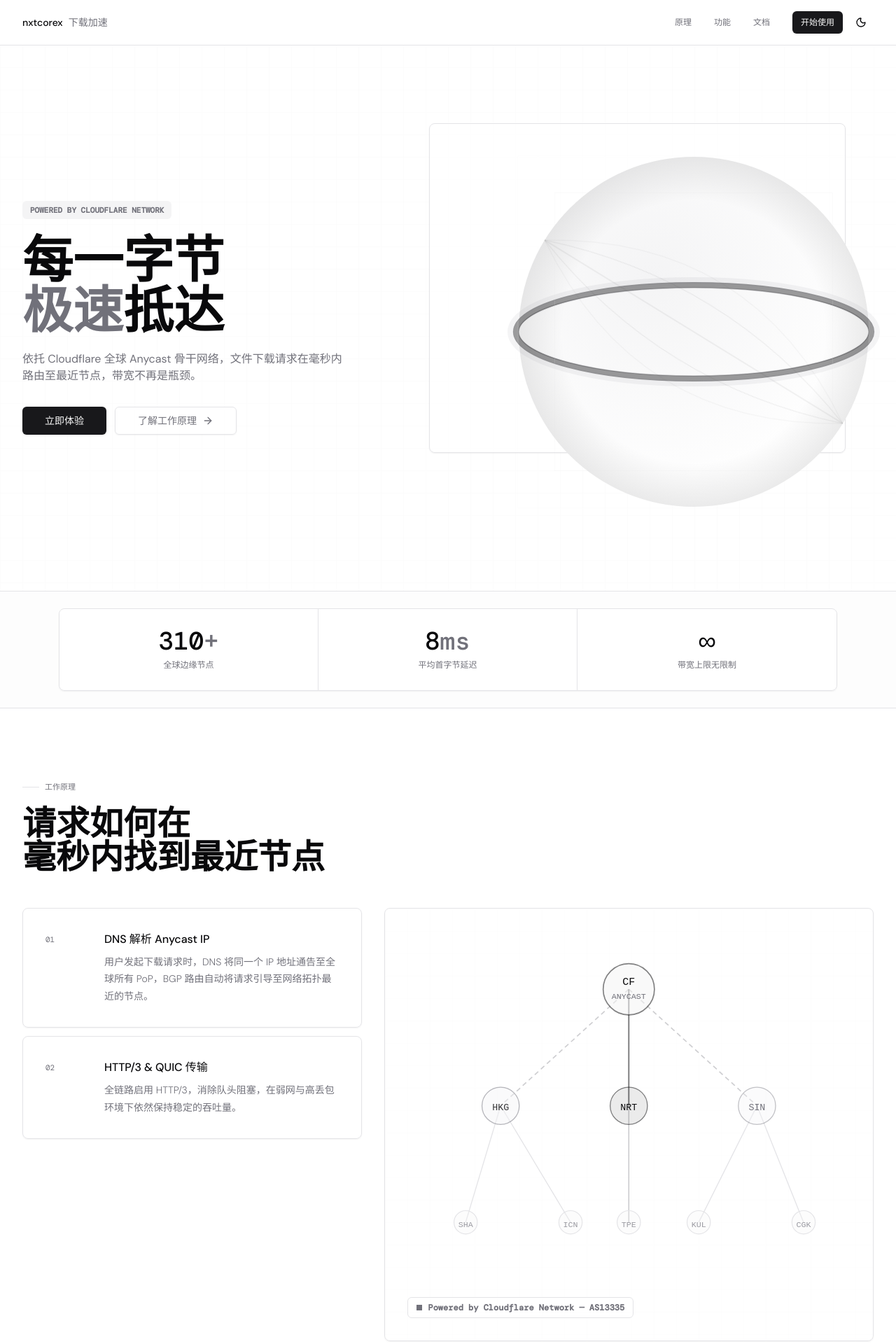
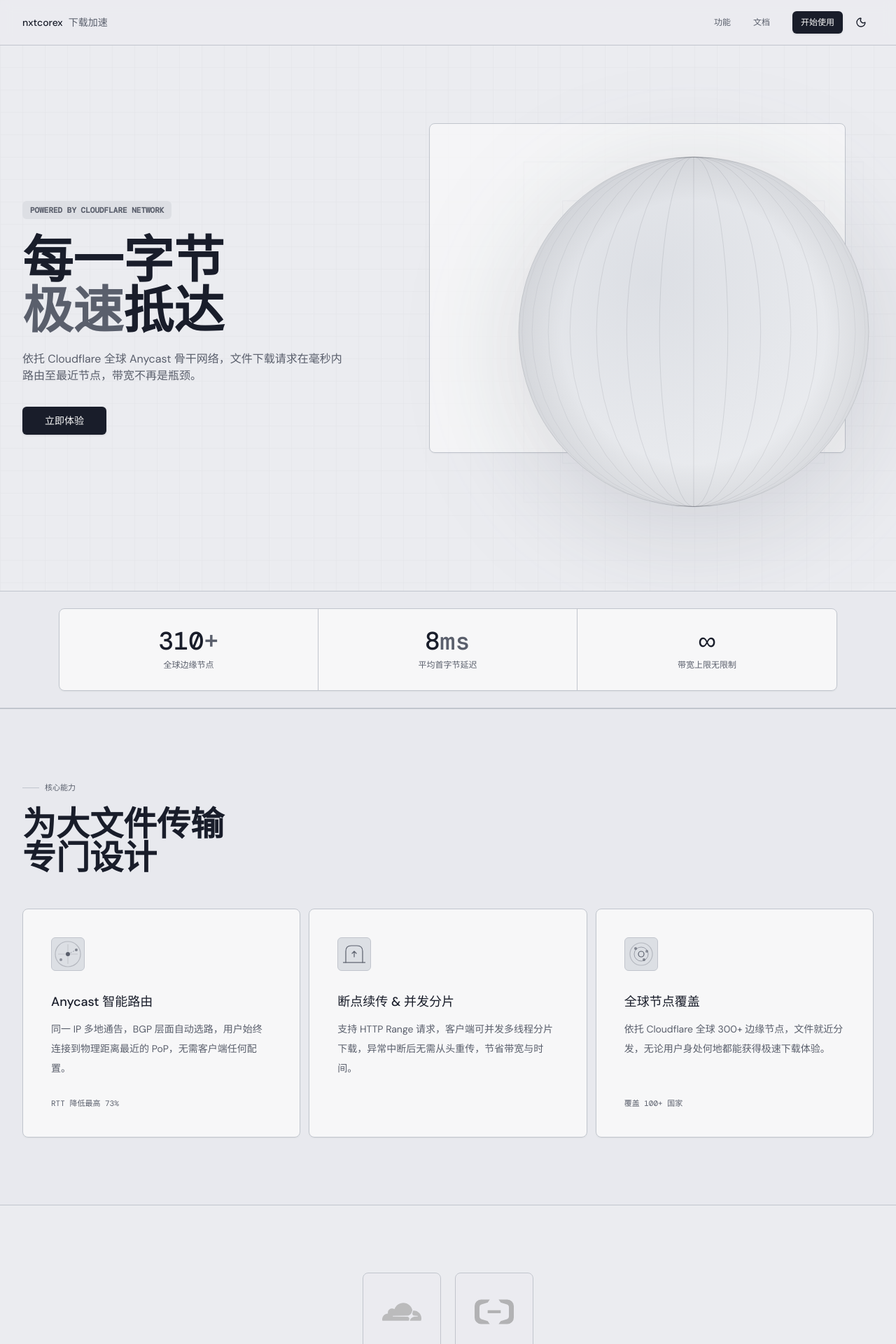
Before and after one commit to nxtcorex/nxtcorex-download-homepage, a Next.js app: page / in a window 1280 px wide. Shown: the top 1920 px of the page at 70% size. Built offline with nearby package versions, Linux system fonts and the light colour scheme; a web font is replaced by a local one.

Commit message:
feat:优化深色模式颜色和首页的球

```diff
--- a/app/globals.css
+++ b/app/globals.css
@@ -4,54 +4,54 @@
 
 @layer base {
   :root {
-    --background: 240 10% 3.9%;
-    --foreground: 0 0% 98%;
-    --card: 240 10% 3.9%;
-    --card-foreground: 0 0% 98%;
-    --popover: 240 10% 3.9%;
-    --popover-foreground: 0 0% 98%;
-    --primary: 0 0% 98%;
-    --primary-foreground: 240 5.9% 10%;
-    --secondary: 240 3.7% 15.9%;
-    --secondary-foreground: 0 0% 98%;
-    --muted: 240 3.7% 15.9%;
-    --muted-foreground: 240 5% 64.9%;
-    --accent: 240 3.7% 15.9%;
-    --accent-foreground: 0 0% 98%;
-    --destructive: 0 62.8% 30.6%;
+    --background: 220 11% 16%;
+    --foreground: 210 17% 92%;
+    --card: 220 10% 20%;
+    --card-foreground: 210 17% 92%;
+    --popover: 220 10% 20%;
+    --popover-foreground: 210 17% 92%;
+    --primary: 210 17% 92%;
+    --primary-foreground: 220 11% 16%;
+    --secondary: 220 9% 26%;
+    --secondary-foreground: 210 17% 92%;
+    --muted: 220 9% 26%;
+    --muted-foreground: 216 10% 68%;
+    --accent: 220 8% 31%;
+    --accent-foreground: 210 17% 92%;
+    --destructive: 0 64% 38%;
     --destructive-foreground: 0 0% 98%;
-    --border: 240 3.7% 15.9%;
-    --input: 240 3.7% 15.9%;
-    --ring: 240 4.9% 83.9%;
-    --shadow-panel: 0 1px 0 hsl(var(--border)), 0 24px 80px rgba(0, 0, 0, 0.32);
+    --border: 220 8% 32%;
+    --input: 220 8% 32%;
+    --ring: 210 17% 82%;
+    --shadow-panel: 0 1px 0 hsl(var(--border)), 0 24px 72px rgba(0, 0, 0, 0.26);
     --shadow-provider-hover: var(--shadow-panel);
-    --globe-filter: drop-shadow(0 24px 80px rgba(0, 0, 0, 0.35));
+    --globe-filter: drop-shadow(0 26px 78px rgba(0, 0, 0, 0.28));
     --radius: 0.5rem;
   }
 
   .light {
-    --background: 0 0% 100%;
-    --foreground: 240 10% 3.9%;
-    --card: 0 0% 100%;
-    --card-foreground: 240 10% 3.9%;
-    --popover: 0 0% 100%;
-    --popover-foreground: 240 10% 3.9%;
-    --primary: 240 5.9% 10%;
+    --background: 220 14% 93%;
+    --foreground: 224 26% 13%;
+    --card: 0 0% 98%;
+    --card-foreground: 224 26% 13%;
+    --popover: 0 0% 98%;
+    --popover-foreground: 224 26% 13%;
+    --primary: 224 26% 13%;
     --primary-foreground: 0 0% 98%;
-    --secondary: 240 4.8% 95.9%;
-    --secondary-foreground: 240 5.9% 10%;
-    --muted: 240 4.8% 95.9%;
-    --muted-foreground: 240 3.8% 46.1%;
-    --accent: 240 4.8% 95.9%;
-    --accent-foreground: 240 5.9% 10%;
-    --destructive: 0 84.2% 60.2%;
+    --secondary: 220 11% 88%;
+    --secondary-foreground: 224 26% 13%;
+    --muted: 220 13% 88%;
+    --muted-foreground: 224 9% 39%;
+    --accent: 210 16% 85%;
+    --accent-foreground: 224 26% 13%;
+    --destructive: 0 72% 46%;
     --destructive-foreground: 0 0% 98%;
-    --border: 240 5.9% 90%;
-    --input: 240 5.9% 90%;
-    --ring: 240 5.9% 10%;
-    --shadow-panel: 0 1px 0 hsl(var(--border));
-    --shadow-provider-hover: none;
-    --globe-filter: none;
+    --border: 220 11% 78%;
+    --input: 220 11% 78%;
+    --ring: 224 26% 13%;
+    --shadow-panel: 0 1px 0 hsl(var(--border)), 0 18px 60px rgba(70, 80, 95, 0.14);
+    --shadow-provider-hover: 0 1px 0 hsl(var(--border)), 0 16px 44px rgba(70, 80, 95, 0.12);
+    --globe-filter: drop-shadow(0 28px 80px rgba(70, 80, 95, 0.18));
   }
 
   * {
--- a/app/page.tsx
+++ b/app/page.tsx
@@ -1,7 +1,6 @@
 import Navbar from '@/components/Navbar'
 import Hero from '@/components/Hero'
 import Stats from '@/components/Stats'
-import HowItWorks from '@/components/HowItWorks'
 import Features from '@/components/Features'
 import Terminal from '@/components/Terminal'
 import Footer from '@/components/Footer'
@@ -12,7 +11,6 @@ export default function Home() {
       <Navbar />
       <Hero />
       <Stats />
-      <HowItWorks />
       <Features />
       <Terminal />
       <Footer />
--- a/components/Globe.tsx
+++ b/components/Globe.tsx
@@ -1,4 +1,48 @@
 'use client'
+
+const CENTER = 280
+const RADIUS = 250
+const MERIDIANS = 32
+const FRAMES = 48
+const PATH_POINTS = 24
+const ROTATION_SECONDS = 18
+
+function normalizeDegrees(degrees: number) {
+  return ((((degrees + 180) % 360) + 360) % 360) - 180
+}
+
+function meridianPath(degrees: number) {
+  const angle = (normalizeDegrees(degrees) * Math.PI) / 180
+  const xRadius = RADIUS * Math.sin(angle)
+  const points = Array.from({ length: PATH_POINTS + 1 }, (_, index) => {
+    const latitude = Math.PI / 2 - (Math.PI * index) / PATH_POINTS
+    const x = CENTER + xRadius * Math.cos(latitude)
+    const y = CENTER - RADIUS * Math.sin(latitude)
+
+    return `${index === 0 ? 'M' : 'L'}${x.toFixed(1)},${y.toFixed(1)}`
+  })
+
+  return points.join(' ')
+}
+
+function meridianOpacity(degrees: number) {
+  const angle = (normalizeDegrees(degrees) * Math.PI) / 180
+  const depth = Math.cos(angle)
+
+  if (depth <= 0) return '0'
+
+  return (0.035 + 0.105 * depth).toFixed(3)
+}
+
+function meridianFrames(baseDegrees: number) {
+  return Array.from({ length: FRAMES + 1 }, (_, frame) => normalizeDegrees(baseDegrees + (360 * frame) / FRAMES))
+}
+
+function joinedFrameValues(baseDegrees: number, mapper: (degrees: number) => string) {
+  return meridianFrames(baseDegrees)
+    .map(mapper)
+    .join(';')
+}
 
 export default function Globe() {
   return (
@@ -21,23 +65,32 @@ export default function Globe() {
             <stop offset="75%" stopColor="transparent" />
             <stop offset="100%" stopColor="hsl(var(--foreground) / 0.12)" />
           </radialGradient>
+          <clipPath id="globeClip">
+            <circle cx="280" cy="280" r="250" />
+          </clipPath>
         </defs>
 
         <circle cx="280" cy="280" r="250" fill="url(#globeGrad)" />
         <circle cx="280" cy="280" r="250" fill="url(#rimGrad)" opacity="0.7" />
 
-        <g className="animate-spin-y" style={{ transformOrigin: '280px 280px' }}>
-          <line x1="280" y1="30" x2="280" y2="530" stroke="hsl(var(--foreground) / 0.12)" strokeWidth="0.8" />
-          <path d="M280,30 Q370,280 280,530" fill="none" stroke="hsl(var(--foreground) / 0.1)" strokeWidth="0.7" />
-          <path d="M280,30 Q190,280 280,530" fill="none" stroke="hsl(var(--foreground) / 0.1)" strokeWidth="0.7" />
-          <path d="M280,30 Q440,280 280,530" fill="none" stroke="hsl(var(--foreground) / 0.08)" strokeWidth="0.65" />
-          <path d="M280,30 Q120,280 280,530" fill="none" stroke="hsl(var(--foreground) / 0.08)" strokeWidth="0.65" />
+        <g clipPath="url(#globeClip)">
+          {Array.from({ length: MERIDIANS }, (_, index) => (360 * index) / MERIDIANS).map((baseDegrees) => (
+            <path
+              key={baseDegrees}
+              d={meridianPath(baseDegrees)}
+              fill="none"
+              opacity={meridianOpacity(baseDegrees)}
+              stroke="hsl(var(--foreground))"
+              strokeLinecap="round"
+              strokeWidth="0.75"
+            >
+              <animate attributeName="d" values={joinedFrameValues(baseDegrees, meridianPath)} dur={`${ROTATION_SECONDS}s`} repeatCount="indefinite" />
+              <animate attributeName="opacity" values={joinedFrameValues(baseDegrees, meridianOpacity)} dur={`${ROTATION_SECONDS}s`} repeatCount="indefinite" />
+            </path>
+          ))}
         </g>
 
-        <ellipse cx="280" cy="280" rx="258" ry="70" fill="none" stroke="hsl(var(--muted-foreground) / 0.08)" strokeWidth="16" />
-        <ellipse cx="280" cy="280" rx="254" ry="67" fill="none" stroke="hsl(var(--foreground) / 0.38)" strokeWidth="8" />
-        <ellipse cx="280" cy="280" rx="250" ry="63" fill="none" stroke="hsl(var(--foreground) / 0.2)" strokeWidth="1.5" />
-        <ellipse cx="280" cy="280" rx="258" ry="70" fill="none" stroke="hsl(var(--muted-foreground) / 0.2)" strokeWidth="1" />
+        <circle cx="280" cy="280" r="250" fill="none" stroke="hsl(var(--foreground) / 0.1)" strokeWidth="1" />
       </svg>
     </div>
   )
--- a/components/Hero.tsx
+++ b/components/Hero.tsx
@@ -1,7 +1,6 @@
 'use client'
 
 import Link from 'next/link'
-import { ArrowRight } from 'lucide-react'
 
 import { Badge } from '@/components/ui/badge'
 import { Button } from '@/components/ui/button'
@@ -32,12 +31,6 @@ export default function Hero() {
             <Button asChild size="lg" className="font-medium">
               <Link href="/download">立即体验</Link>
             </Button>
-            <Button asChild variant="outline" size="lg" className="group bg-background/70 text-muted-foreground hover:text-foreground">
-              <Link href="/download">
-                了解工作原理
-                <ArrowRight className="h-4 w-4 transition-transform group-hover:translate-x-1" />
-              </Link>
-            </Button>
           </div>
         </div>
 
--- a/components/HowItWorks.tsx
+++ /dev/null
@@ -1,94 +0,0 @@
-'use client'
-
-import { Badge } from '@/components/ui/badge'
-import { Card, CardContent } from '@/components/ui/card'
-
-const steps = [
-  {
-    number: '01',
-    title: 'DNS 解析 Anycast IP',
-    description: '用户发起下载请求时，DNS 将同一个 IP 地址通告至全球所有 PoP，BGP 路由自动将请求引导至网络拓扑最近的节点。',
-  },
-  {
-    number: '02',
-    title: 'HTTP/3 & QUIC 传输',
-    description: '全链路启用 HTTP/3，消除队头阻塞，在弱网与高丢包环境下依然保持稳定的吞吐量。',
-  },
-]
-
-export default function HowItWorks() {
-  return (
-    <section id="how-it-works" className="py-16 md:py-24">
-      <div className="section-shell">
-        <div className="mb-12 text-center lg:text-left">
-          <div className="eyebrow mb-5 justify-center lg:justify-start">工作原理</div>
-          <h2 className="text-3xl font-semibold leading-tight tracking-normal sm:text-4xl lg:text-5xl">
-            请求如何在<br />毫秒内找到最近节点
-          </h2>
-        </div>
-
-        <div className="grid grid-cols-1 items-start gap-8 lg:grid-cols-[0.82fr_1.18fr]">
-          <div className="space-y-3">
-            {steps.map((step) => (
-              <Card key={step.number} className="border bg-card/80">
-                <CardContent className="grid grid-cols-[48px_1fr] gap-5 p-6 sm:grid-cols-[64px_1fr] sm:p-8">
-                  <div className="pt-1 font-mono text-[11px] tracking-normal text-muted-foreground">{step.number}</div>
-                  <div>
-                    <h3 className="mb-2 text-base font-medium text-foreground">{step.title}</h3>
-                    <p className="text-sm font-light leading-[1.75] text-muted-foreground">{step.description}</p>
-                  </div>
-                </CardContent>
-              </Card>
-            ))}
-          </div>
-
-          <Card className="relative overflow-hidden border bg-card/80 shadow-panel">
-            <div className="absolute inset-0 panel-grid opacity-[0.14]" />
-            <CardContent className="relative p-5 sm:p-8">
-              <svg viewBox="0 0 380 300" className="w-full" fill="none">
-                <line x1="190" y1="50" x2="80" y2="150" stroke="hsl(var(--muted-foreground) / 0.34)" strokeWidth="1" strokeDasharray="4,3" />
-                <line x1="190" y1="50" x2="190" y2="150" stroke="hsl(var(--foreground) / 0.52)" strokeWidth="1.2" />
-                <line x1="190" y1="50" x2="300" y2="150" stroke="hsl(var(--muted-foreground) / 0.34)" strokeWidth="1" strokeDasharray="4,3" />
-                <line x1="80" y1="150" x2="50" y2="250" stroke="hsl(var(--border))" strokeWidth="0.8" />
-                <line x1="80" y1="150" x2="140" y2="250" stroke="hsl(var(--border))" strokeWidth="0.8" />
-                <line x1="190" y1="150" x2="190" y2="250" stroke="hsl(var(--muted-foreground) / 0.35)" strokeWidth="1" />
-                <line x1="300" y1="150" x2="250" y2="250" stroke="hsl(var(--border))" strokeWidth="0.8" />
-                <line x1="300" y1="150" x2="340" y2="250" stroke="hsl(var(--border))" strokeWidth="0.8" />
-
-                <circle cx="190" cy="50" r="22" fill="hsl(var(--muted) / 0.55)" stroke="hsl(var(--foreground) / 0.5)" strokeWidth="1" />
-                <text x="190" y="46" textAnchor="middle" fill="hsl(var(--foreground))" fontFamily="monospace" fontSize="9">CF</text>
-                <text x="190" y="58" textAnchor="middle" fill="hsl(var(--muted-foreground))" fontFamily="monospace" fontSize="7">ANYCAST</text>
-
-                <circle cx="80" cy="150" r="16" fill="hsl(var(--muted) / 0.45)" stroke="hsl(var(--muted-foreground) / 0.5)" strokeWidth="0.8" />
-                <text x="80" y="154" textAnchor="middle" fill="hsl(var(--foreground) / 0.82)" fontFamily="monospace" fontSize="8">HKG</text>
-
-                <circle cx="190" cy="150" r="16" fill="hsl(var(--foreground) / 0.08)" stroke="hsl(var(--foreground) / 0.5)" strokeWidth="0.8" />
-                <text x="190" y="154" textAnchor="middle" fill="hsl(var(--foreground))" fontFamily="monospace" fontSize="8">NRT</text>
-
-                <circle cx="300" cy="150" r="16" fill="hsl(var(--muted) / 0.35)" stroke="hsl(var(--muted-foreground) / 0.42)" strokeWidth="0.8" />
-                <text x="300" y="154" textAnchor="middle" fill="hsl(var(--muted-foreground))" fontFamily="monospace" fontSize="8">SIN</text>
-
-                {[
-                  ['50', 'SHA'],
-                  ['140', 'ICN'],
-                  ['190', 'TPE'],
-                  ['250', 'KUL'],
-                  ['340', 'CGK'],
-                ].map(([x, label]) => (
-                  <g key={label}>
-                    <circle cx={x} cy="250" r="10" fill="hsl(var(--muted) / 0.28)" stroke="hsl(var(--border))" strokeWidth="0.7" />
-                    <text x={x} y="254" textAnchor="middle" fill="hsl(var(--muted-foreground) / 0.7)" fontFamily="monospace" fontSize="7">{label}</text>
-                  </g>
-                ))}
-              </svg>
-              <Badge variant="outline" className="mt-6 bg-background/70 px-3 py-1.5 font-mono text-xs tracking-normal text-muted-foreground">
-                <span className="mr-2 h-2 w-2 bg-muted-foreground" />
-                Powered by Cloudflare Network — AS13335
-              </Badge>
-            </CardContent>
-          </Card>
-        </div>
-      </div>
-    </section>
-  )
-}
--- a/components/Navbar.tsx
+++ b/components/Navbar.tsx
@@ -9,7 +9,6 @@ import { Button } from '@/components/ui/button'
 import ThemeToggle from '@/components/ThemeToggle'
 
 const menuItems = [
-  { label: '原理', href: '#how-it-works' },
   { label: '功能', href: '#features' },
   { label: '文档', href: '/docs' },
 ]
```
